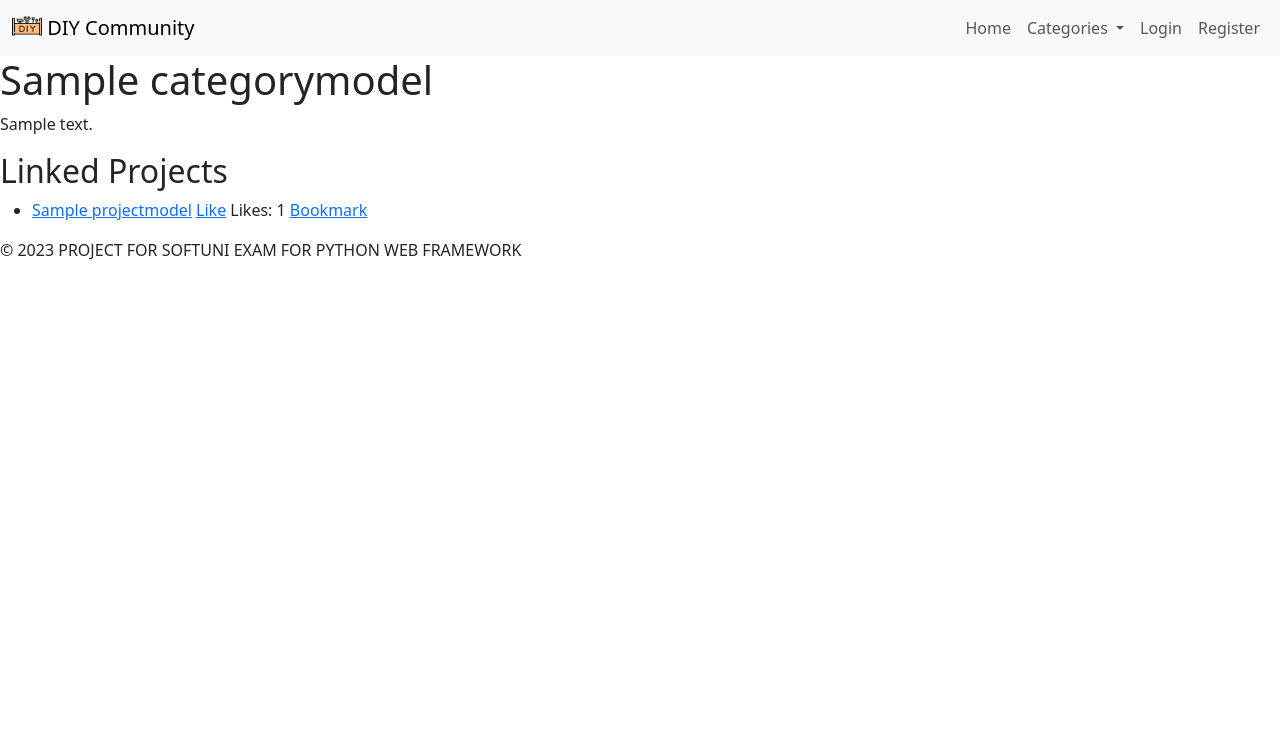
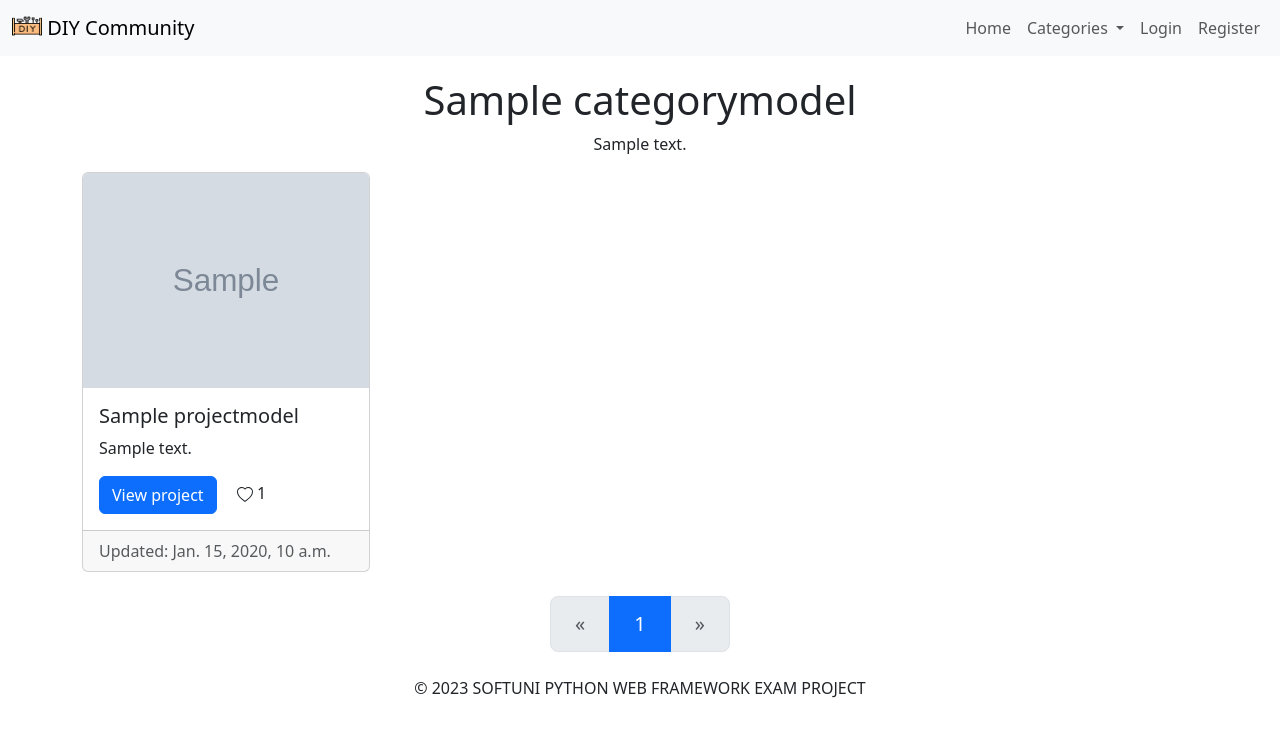
Before and after one commit to MPSokolov/Python-Web-Exam-Project, a Django app: a page that uses DIY_comunity/templates/base/base.html in a window 1280 px wide. Shown: the top 737 px of the page. Run offline with Django 4.2, Linux system fonts and the light colour scheme; tables that the repository leaves empty hold one stand-in row (values such as "Sample post"); grey boxes marked "Sample" are stand-in pictures.

Commit message:
Configured index.html and category-projects-list-page.html

```diff
--- a/DIY_comunity/DIY_comunity/categories/views.py
+++ b/DIY_comunity/DIY_comunity/categories/views.py
@@ -1,18 +1,29 @@
-from django.shortcuts import render
+from django.shortcuts import render, get_object_or_404
 from django.views import generic as views
 
 from DIY_comunity.categories.models import CategoryModel
+from DIY_comunity.projects.models import ProjectModel
 
 
 # Create your views here.
 
 class CategoriesListView(views.ListView):
     model = CategoryModel
-    template_name = 'categories/categories-list-page.html'  # Replace with your template name
+    template_name = 'categories/categories-list-page.html'
     context_object_name = 'categories'
 
 
-class CategoryProjectsListView(views.DetailView):
-    model = CategoryModel
-    template_name = 'categories/category-projects-list-page.html'  # Replace with your template name
-    context_object_name = 'category'
+class CategoryProjectsListView(views.ListView):
+    model = ProjectModel
+    template_name = 'categories/category-projects-list-page.html'
+    context_object_name = 'projects'
+    paginate_by = 8
+
+    def get_queryset(self):
+        category_slug = self.kwargs['slug']
+        return ProjectModel.objects.filter(category__slug=category_slug)
+
+    def get_context_data(self, **kwargs):
+        context = super().get_context_data(**kwargs)
+        context['category'] = get_object_or_404(CategoryModel, slug=self.kwargs['slug'])
+        return context
--- a/DIY_comunity/DIY_comunity/common/templatetags/custom_tags.py
+++ b/DIY_comunity/DIY_comunity/common/templatetags/custom_tags.py
@@ -1,6 +1,7 @@
 from django import template
 
 from DIY_comunity.categories.models import CategoryModel
+from DIY_comunity.projects.models import ProjectModel
 
 register = template.Library()
 
--- a/DIY_comunity/DIY_comunity/common/views.py
+++ b/DIY_comunity/DIY_comunity/common/views.py
@@ -15,6 +15,7 @@ class IndexView(views.ListView):
     model = ProjectModel
     template_name = 'common/index.html'
     context_object_name = 'projects'
+    paginate_by = 8
 
 
 @login_required
--- a/DIY_comunity/templates/base/base.html
+++ b/DIY_comunity/templates/base/base.html
@@ -15,7 +15,7 @@
 
 {% include 'base/navbar.html' %}
 
-<main>
+<main style="margin-top: 20px;">
     {% block page_content %}
     {% endblock %}
 </main>
--- a/DIY_comunity/templates/base/footer.html
+++ b/DIY_comunity/templates/base/footer.html
@@ -1,5 +1,5 @@
-<div class="footer">
+<div class="footer" style="text-align: center;">
 		<span class="footer-section">
-			© 2023 PROJECT FOR SOFTUNI EXAM FOR PYTHON WEB FRAMEWORK
+			© 2023 SOFTUNI PYTHON WEB FRAMEWORK EXAM PROJECT
 		</span>
 </div>
--- /dev/null
+++ b/DIY_comunity/templates/base/project-cards-grid.html
@@ -0,0 +1,28 @@
+<div class="container">
+    <div class="row">
+
+        {% for project in projects %}
+            <div class="col-md-3 mb-4">
+                <div class="card" style="width: 18rem;">
+                    <img src="{{ project.photomodel_set.first.image.url }}" class="card-img-top"
+                         alt="Project image">
+                    <div class="card-body">
+                        <h5 class="card-title">{{ project.title }}</h5>
+                        <p class="card-text">{{ project.description }}</p>
+                        <a href="{% url 'project details' slug=project.slug %}" class="btn btn-primary">View
+                            project</a>
+                        <svg xmlns="http://www.w3.org/2000/svg" width="16" height="16" fill="currentColor"
+                             class="bi bi-heart ms-3" viewBox="0 0 16 16">
+                            <path d="m8 2.748-.717-.737C5.6.281 2.514.878 1.4 3.053c-.523 1.023-.641 2.5.314 4.385.92 1.815 2.834 3.989 6.286 6.357 3.452-2.368 5.365-4.542 6.286-6.357.955-1.886.838-3.362.314-4.385C13.486.878 10.4.28 8.717 2.01L8 2.748zM8 15C-7.333 4.868 3.279-3.04 7.824 1.143c.06.055.119.112.176.171a3.12 3.12 0 0 1 .176-.17C12.72-3.042 23.333 4.867 8 15z"/>
+                        </svg>
+                        <span class="ml-1">{{ project.likemodel_set.count }}</span>
+                    </div>
+                    <div class="card-footer text-body-secondary">
+                        Updated: {{ project.updated_at }}
+                    </div>
+                </div>
+            </div>
+        {% endfor %}
+
+    </div>
+</div>
--- /dev/null
+++ b/DIY_comunity/templates/base/project-paginator.html
@@ -0,0 +1,39 @@
+<nav aria-label="Projects page">
+    <ul class="pagination pagination-lg mb-4">
+        {% if page_obj.has_previous %}
+            <li class="page-item">
+                <a class="page-link" href="?page={{ page_obj.previous_page_number }}" aria-label="Previous">
+                    <span aria-hidden="true">&laquo;</span>
+                </a>
+            </li>
+            <li class="page-item"><a class="page-link"
+                                     href="?page={{ page_obj.previous_page_number }}">{{ page_obj.previous_page_number }}</a>
+            </li>
+        {% else %}
+            <li class="page-item disabled">
+                <a class="page-link" href="#" aria-label="Previous">
+                    <span aria-hidden="true">&laquo;</span>
+                </a>
+            </li>
+        {% endif %}
+
+        <li class="page-item active"><a class="page-link" href="#">{{ page_obj.number }}</a></li>
+
+        {% if page_obj.has_next %}
+            <li class="page-item"><a class="page-link"
+                                     href="?page={{ page_obj.next_page_number }}">{{ page_obj.next_page_number }}</a>
+            </li>
+            <li class="page-item">
+                <a class="page-link" href="?page={{ page_obj.next_page_number }}" aria-label="Next">
+                    <span aria-hidden="true">&raquo;</span>
+                </a>
+            </li>
+        {% else %}
+            <li class="page-item disabled">
+                <a class="page-link" href="#" aria-label="Next">
+                    <span aria-hidden="true">&raquo;</span>
+                </a>
+            </li>
+        {% endif %}
+    </ul>
+</nav>
--- a/DIY_comunity/templates/categories/category-projects-list-page.html
+++ b/DIY_comunity/templates/categories/category-projects-list-page.html
@@ -1,16 +1,22 @@
 {% extends 'base/base.html' %}
 {% block page_content %}
 
-<h1>{{ category.name }}</h1>
-<p>{{ category.description }}</p>
+    <div class="d-flex flex-column align-items-center">
+        <h1>{{ category.name }}</h1>
+        <p>{{ category.description }}</p>
 
-<h2>Linked Projects</h2>
-<ul>
-    {% for project in category.projectmodel_set.all %}
-        <li><a href="{% url 'project details' project.slug %}">{{ project.title }}</a> <a
-                href="{% url 'like' project.pk %}">Like</a> Likes:
-            {{ project.likemodel_set.count }} <a href="{% url 'bookmark' project.pk %}">Bookmark</a></li>
-    {% endfor %}
-</ul>
+        {% include 'base/project-cards-grid.html' %}
+
+        {% include 'base/project-paginator.html' %}
+
+    </div>
+
+    {#    <ul>#}
+    {#        {% for project in category.projectmodel_set.all %}#}
+    {#            <li><a href="{% url 'project details' project.slug %}">{{ project.title }}</a> <a#}
+    {#                    href="{% url 'like' project.pk %}">Like</a> Likes:#}
+    {#                {{ project.likemodel_set.count }} <a href="{% url 'bookmark' project.pk %}">Bookmark</a></li>#}
+    {#        {% endfor %}#}
+    {#    </ul>#}
 
 {% endblock %}
```
Also changed, not shown: DIY_comunity/templates/common/index.html (+9 -6 lines), DIY_comunity/media/project_photos/2019_05_28_terminator-13030039.png (added), DIY_comunity/media/project_photos/2019_07_24_doctor-strange-13235740_L5vyiLN.png (added), DIY_comunity/media/project_photos/Anubis_God_Unique.png (added), DIY_comunity/media/project_photos/putin2.jpg (added), DIY_comunity/media/project_photos/unknown.png (added).
